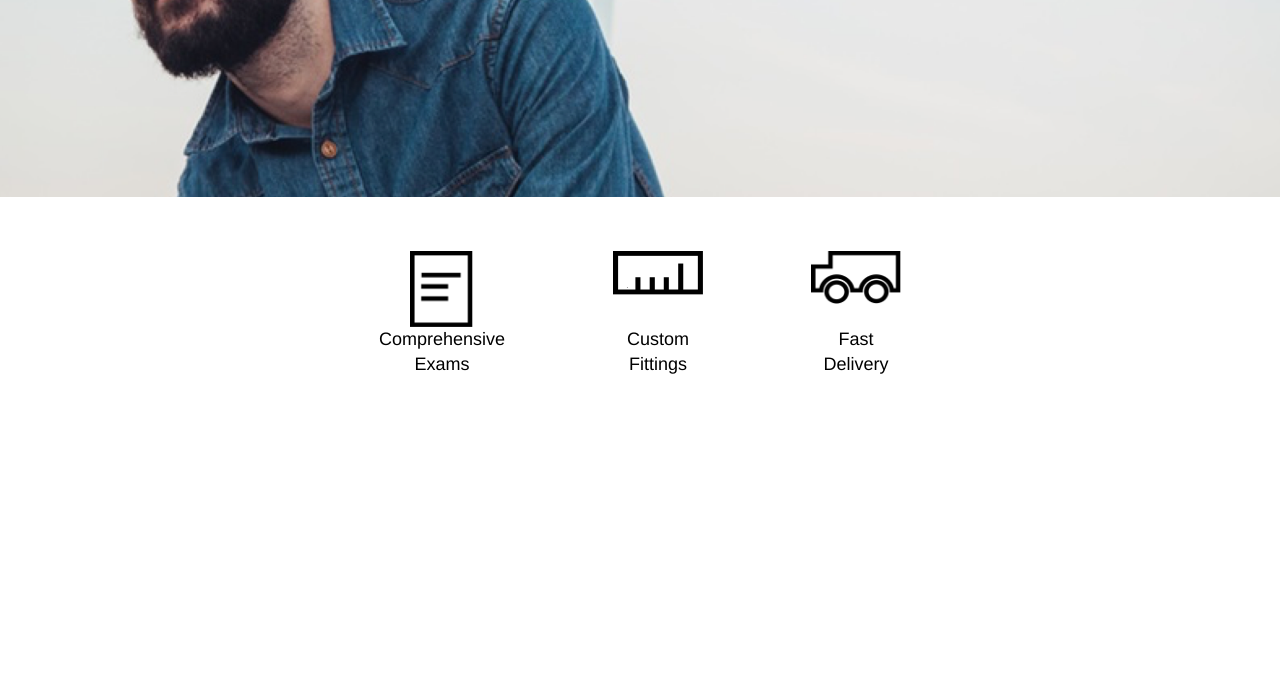
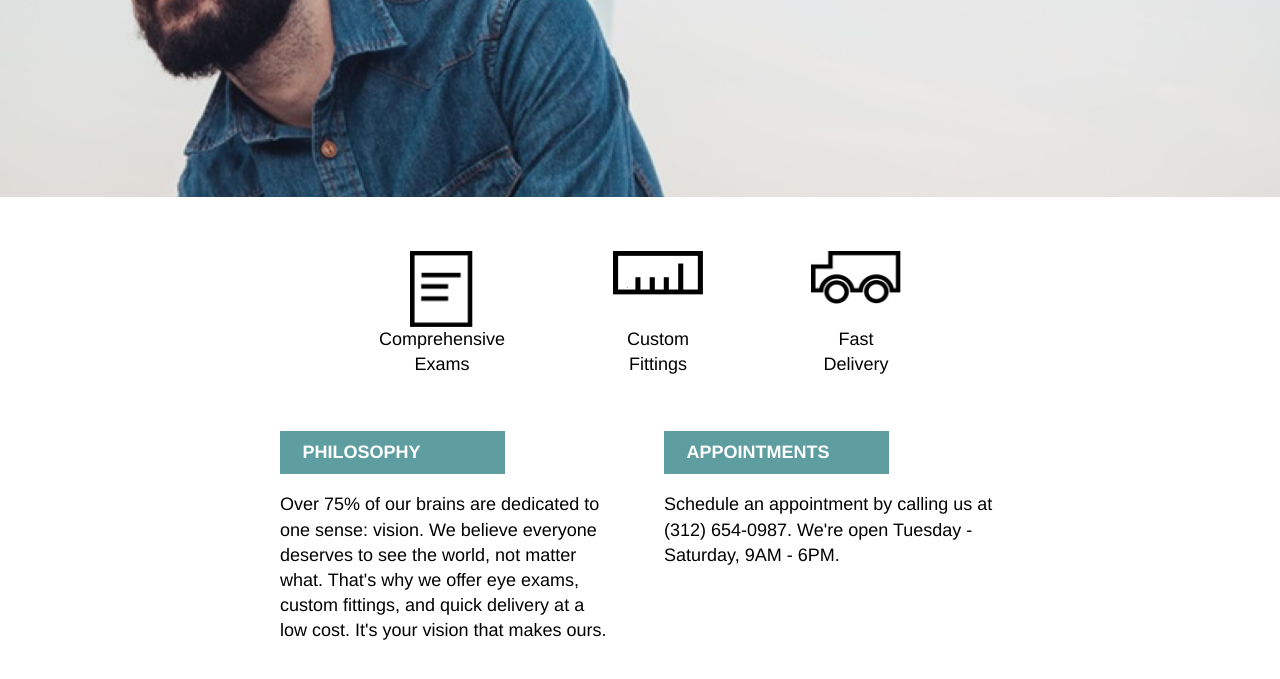
Before and after one commit to garciamoss/tortoiseshell, a plain HTML site: page index.html in a window 1280 px wide. Shown: the part 361-1040 px from the top of the page. Before the commit the page ends 800 px from the top, so only its background shows below. Drawn offline with Linux system fonts and the light colour scheme.

Commit message:
Main Section completed

```diff
--- a/index.html
+++ b/index.html
@@ -48,6 +48,21 @@
             <span>Fast <br />Delivery</span>
           </div>
         </div>
+                <!--Business-->
+        <div class="about">
+          <div class="biz">
+            <div class="box">
+              <h3>PHILOSOPHY</h3>
+            </div>
+            <p>Over 75% of our brains are dedicated to one sense: vision. We believe everyone deserves to see the world, not matter what. That's why we offer eye exams, custom fittings, and quick delivery at a low cost. It's your vision that makes ours.</p>
+          </div>
+            <div class="biz">
+              <div class="box">
+                <h3>APPOINTMENTS</h3>
+              </div>
+            <p>Schedule an appointment by calling us at (312) 654-0987. We're open Tuesday - Saturday, 9AM - 6PM.</p>
+          </div>
+        </div>
       </div>
     </div>
       <!--Footer-->
--- a/resources/css/style.css
+++ b/resources/css/style.css
@@ -107,4 +107,25 @@ nav a {
 .ruler, .truck {
   margin-bottom: auto;
 }
+
+/*Main-Biz*/
+.about {
+  display: flex;
+  justify-content: center;
+  margin-bottom: 5rem;
+}
+
+.biz {
+  width: 35%;
+  margin: 0 2.5%;
+}
+
+.box {
+  background-color: cadetblue;
+  color: white;
+  font-weight: bold;
+  padding: 0.5rem 1.25rem;
+  width: 10rem;
+  margin-bottom: 1rem;
+}
 /*Footer*/
```
